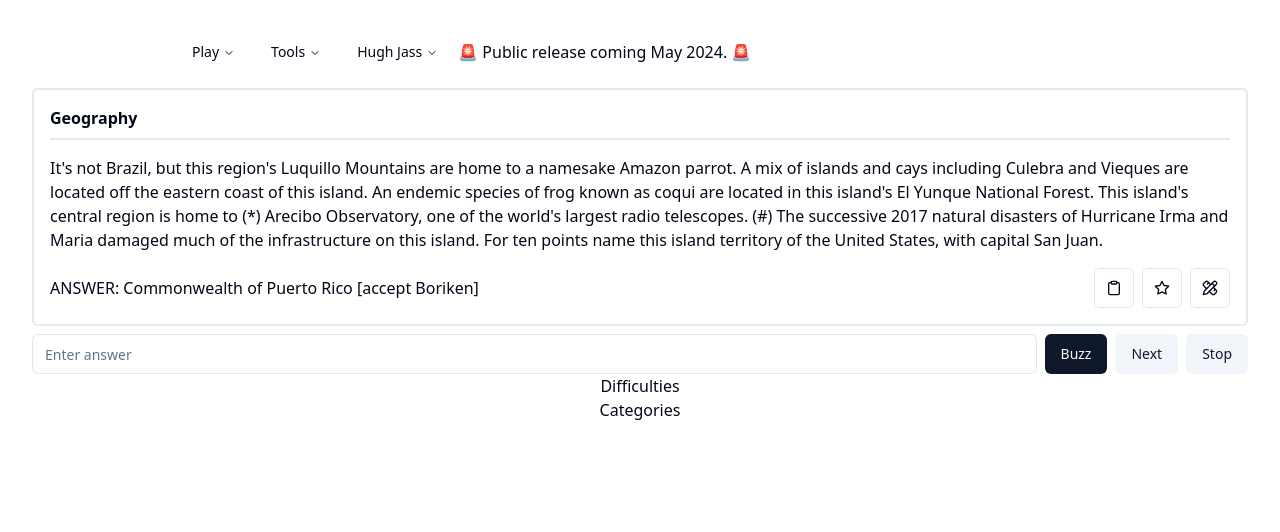
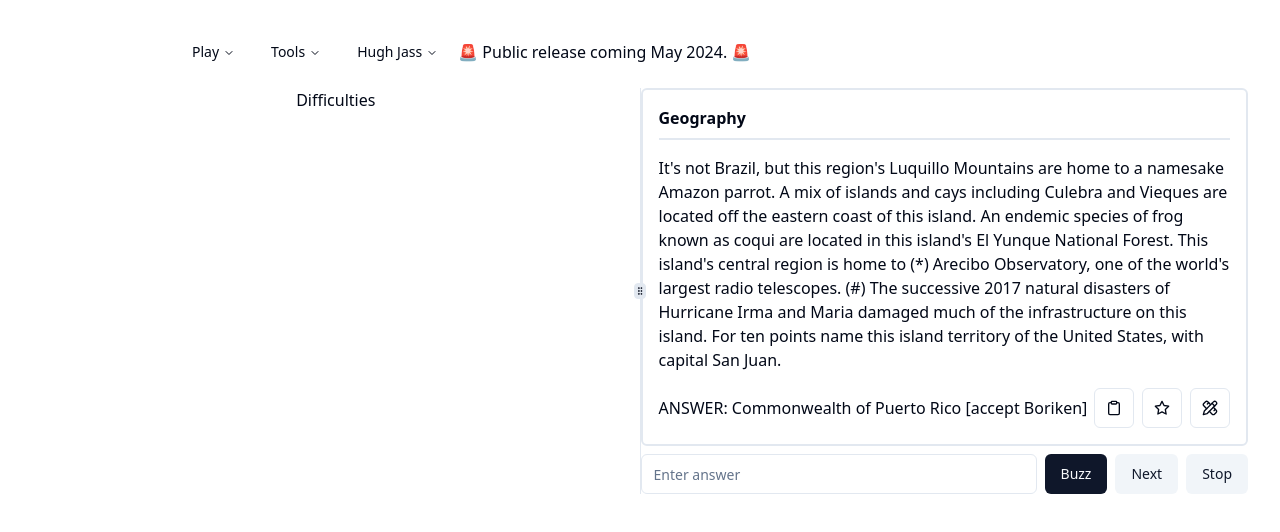
Before and after one commit to Vaedz7/QBuzzr, a React (Vite) app in the folder QBuzzr/: page /tossups in a window 1280 px wide. Shown: the top 532 px of the page. Built offline with nearby package versions, Linux system fonts and the light colour scheme; the HTML template or start-up script is replaced by a standard one.

Commit message:
added a sidebar

```diff
--- a/QBuzzr/package.json
+++ b/QBuzzr/package.json
@@ -22,6 +22,7 @@
     "next": "^14.1.3",
     "react": "^18.2.0",
     "react-dom": "^18.2.0",
+    "react-resizable-panels": "^2.0.12",
     "react-router-dom": "^6.22.3",
     "tailwind-merge": "^2.2.1",
     "tailwindcss-animate": "^1.0.7"
--- a/QBuzzr/src/Tossups.tsx
+++ b/QBuzzr/src/Tossups.tsx
@@ -19,22 +19,20 @@ import {
     DropdownMenuPortal,
 } from "@/components/ui/dropdown-menu"
 
+import {
+    ResizableHandle,
+    ResizablePanel,
+    ResizablePanelGroup,
+} from "@/components/ui/resizable"
+
 
 
 export default function Home() {
   return (
     <>
         <Navbar/>
-        <div className='flex flex-col items-center mt-4'>
-            <TossupCard text="It's not Brazil, but this region's Luquillo Mountains are home to a namesake Amazon parrot. A mix of islands and cays including Culebra and Vieques are located off the eastern coast of this island. An endemic species of frog known as coqui are located in this island's El Yunque National Forest. This island's central region is home to (*) Arecibo Observatory, one of the world's largest radio telescopes. (#) The successive 2017 natural disasters of Hurricane Irma and Maria damaged much of the infrastructure on this island. For ten points name this island territory of the United States, with capital San Juan." answer="ANSWER: Commonwealth of Puerto Rico [accept Boriken]" category='Geography'/>
-            <div className='flex flex-row justify-evenly w-full mt-2 gap-2'>
-                <Input placeholder='Enter answer' className='w-full'/>
-                <div className='flex flex-row gap-2'>
-                    <Button>Buzz</Button>
-                    <Button variant="secondary">Next</Button>
-                    <Button variant="secondary">Stop</Button>
-                </div>
-            </div>
+        <ResizablePanelGroup direction="horizontal" className='mt-4'>
+            <ResizablePanel>
                 <DropdownMenu>
                     <DropdownMenuTrigger>Difficulties</DropdownMenuTrigger>
                     <DropdownMenuContent>
@@ -54,27 +52,22 @@ export default function Home() {
                         <DropdownMenuCheckboxItem checked={true}>Select All</DropdownMenuCheckboxItem>
                     </DropdownMenuContent>
                 </DropdownMenu>
-            <DropdownMenu>
-                <DropdownMenuTrigger>Categories</DropdownMenuTrigger>
-                <DropdownMenuContent>
-                    <DropdownMenuLabel>Categories</DropdownMenuLabel>
-                    <DropdownMenuSeparator/>
-                    <DropdownMenuCheckboxItem checked={true}>MS</DropdownMenuCheckboxItem>
-                    <DropdownMenuCheckboxItem checked={true}>Easy HS</DropdownMenuCheckboxItem>
-                    <DropdownMenuCheckboxItem checked={true}>Regular HS</DropdownMenuCheckboxItem>
-                    <DropdownMenuCheckboxItem checked={true}>Hard HS</DropdownMenuCheckboxItem>
-                    <DropdownMenuCheckboxItem checked={true}>National MS</DropdownMenuCheckboxItem>
-                    <DropdownMenuCheckboxItem checked={true}>Easy COLL</DropdownMenuCheckboxItem>
-                    <DropdownMenuCheckboxItem checked={true}>Regular COLL</DropdownMenuCheckboxItem>
-                    <DropdownMenuCheckboxItem checked={true}>Hard COLL</DropdownMenuCheckboxItem>
-                    <DropdownMenuCheckboxItem checked={true}>National COLL</DropdownMenuCheckboxItem>
-                    <DropdownMenuCheckboxItem checked={true}>Open</DropdownMenuCheckboxItem>
-                    <DropdownMenuSeparator/>
-                    <DropdownMenuCheckboxItem checked={true}>Select All</DropdownMenuCheckboxItem>
-                </DropdownMenuContent>
-            </DropdownMenu>
+            </ResizablePanel>
+            <ResizableHandle withHandle/>
+            <ResizablePanel>
+                <div className='flex flex-col items-center'>
+                    <TossupCard text="It's not Brazil, but this region's Luquillo Mountains are home to a namesake Amazon parrot. A mix of islands and cays including Culebra and Vieques are located off the eastern coast of this island. An endemic species of frog known as coqui are located in this island's El Yunque National Forest. This island's central region is home to (*) Arecibo Observatory, one of the world's largest radio telescopes. (#) The successive 2017 natural disasters of Hurricane Irma and Maria damaged much of the infrastructure on this island. For ten points name this island territory of the United States, with capital San Juan." answer="ANSWER: Commonwealth of Puerto Rico [accept Boriken]" category='Geography'/>
+                    <div className='flex flex-row justify-evenly w-full mt-2 gap-2'>
+                        <Input placeholder='Enter answer' className='w-full'/>
+                        <div className='flex flex-row gap-2'>
+                            <Button>Buzz</Button>
+                            <Button variant="secondary">Next</Button>
+                            <Button variant="secondary">Stop</Button>
                         </div>
-
+                    </div>
+                </div>
+            </ResizablePanel>
+        </ResizablePanelGroup>
     </>
   );
 }
--- /dev/null
+++ b/QBuzzr/src/components/ui/resizable.tsx
@@ -0,0 +1,43 @@
+import { GripVertical } from "lucide-react"
+import * as ResizablePrimitive from "react-resizable-panels"
+
+import { cn } from "@/lib/utils"
+
+const ResizablePanelGroup = ({
+  className,
+  ...props
+}: React.ComponentProps<typeof ResizablePrimitive.PanelGroup>) => (
+  <ResizablePrimitive.PanelGroup
+    className={cn(
+      "flex h-full w-full data-[panel-group-direction=vertical]:flex-col",
+      className
+    )}
+    {...props}
+  />
+)
+
+const ResizablePanel = ResizablePrimitive.Panel
+
+const ResizableHandle = ({
+  withHandle,
+  className,
+  ...props
+}: React.ComponentProps<typeof ResizablePrimitive.PanelResizeHandle> & {
+  withHandle?: boolean
+}) => (
+  <ResizablePrimitive.PanelResizeHandle
+    className={cn(
+      "relative flex w-px items-center justify-center bg-border after:absolute after:inset-y-0 after:left-1/2 after:w-1 after:-translate-x-1/2 focus-visible:outline-none focus-visible:ring-1 focus-visible:ring-ring focus-visible:ring-offset-1 data-[panel-group-direction=vertical]:h-px data-[panel-group-direction=vertical]:w-full data-[panel-group-direction=vertical]:after:left-0 data-[panel-group-direction=vertical]:after:h-1 data-[panel-group-direction=vertical]:after:w-full data-[panel-group-direction=vertical]:after:-translate-y-1/2 data-[panel-group-direction=vertical]:after:translate-x-0 [&[data-panel-group-direction=vertical]>div]:rotate-90",
+      className
+    )}
+    {...props}
+  >
+    {withHandle && (
+      <div className="z-10 flex h-4 w-3 items-center justify-center rounded-sm border bg-border">
+        <GripVertical className="h-2.5 w-2.5" />
+      </div>
+    )}
+  </ResizablePrimitive.PanelResizeHandle>
+)
+
+export { ResizablePanelGroup, ResizablePanel, ResizableHandle }
```
Also changed, not shown: 2 other files (tests, documents, lock files or other folders). Lines whose indentation alone changed are shown as unchanged.
